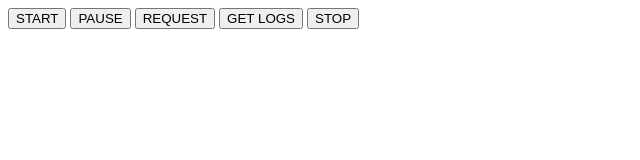
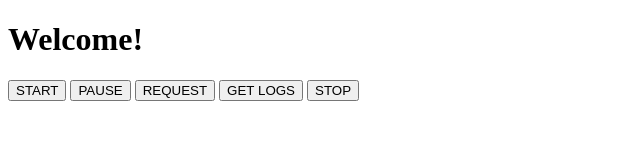
Before and after one commit to taskijanne/COMP.SE.140_excercise_1, a plain HTML site: page nginx/index.html in a window 1280 px wide. Shown: the whole page, without its empty margins (0-640 px from the left). Drawn offline with Linux system fonts and the light colour scheme.

Commit message:
deployment testing

```diff
--- a/nginx/index.html
+++ b/nginx/index.html
@@ -7,6 +7,7 @@
     <title>Landing Page</title>
 </head>
 <body>
+    <h1>Welcome!</h1>
     <button id="startButton">START</button>
     <button id="pauseButton">PAUSE</button>
     <button id="requestButton">REQUEST</button>
```
